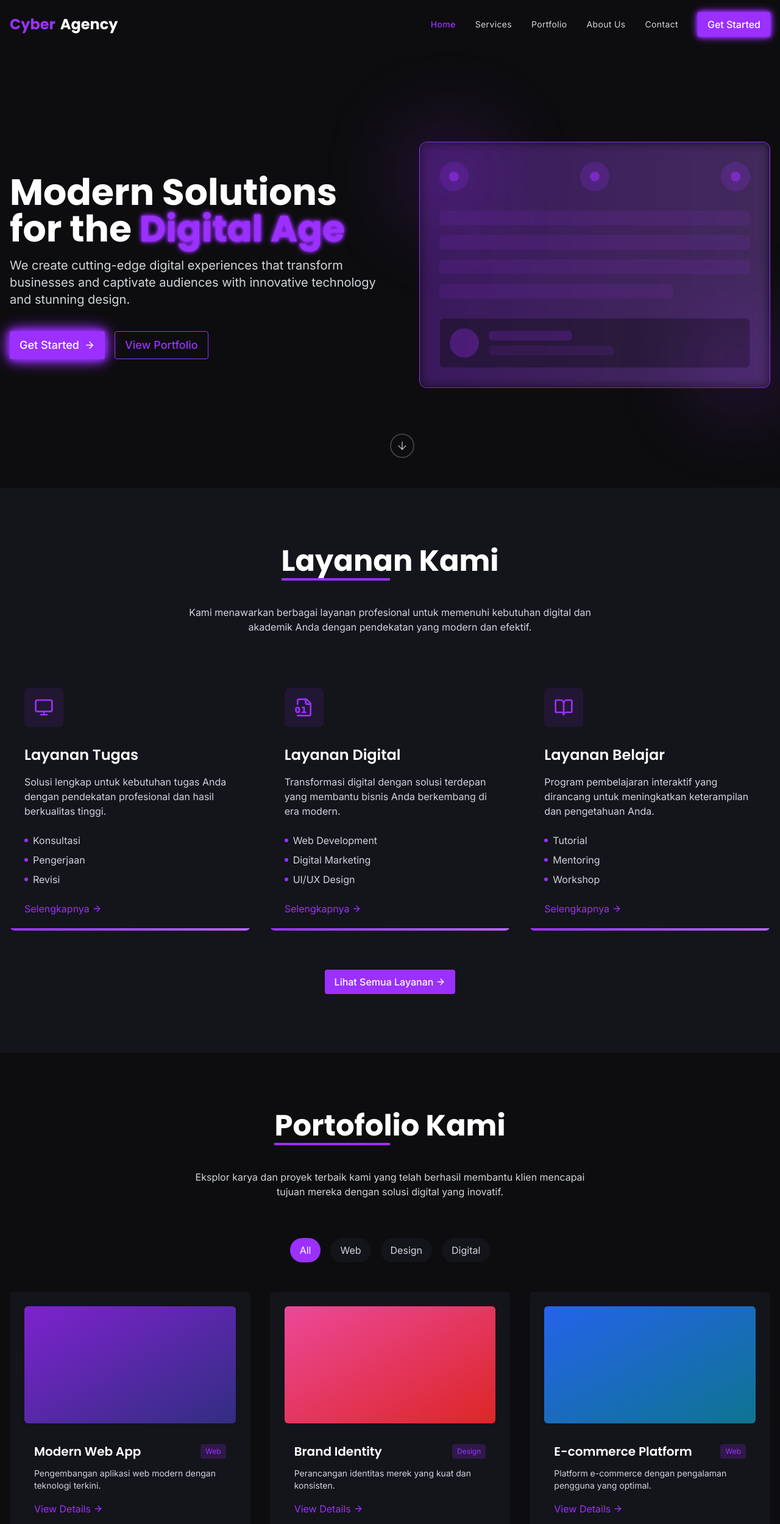
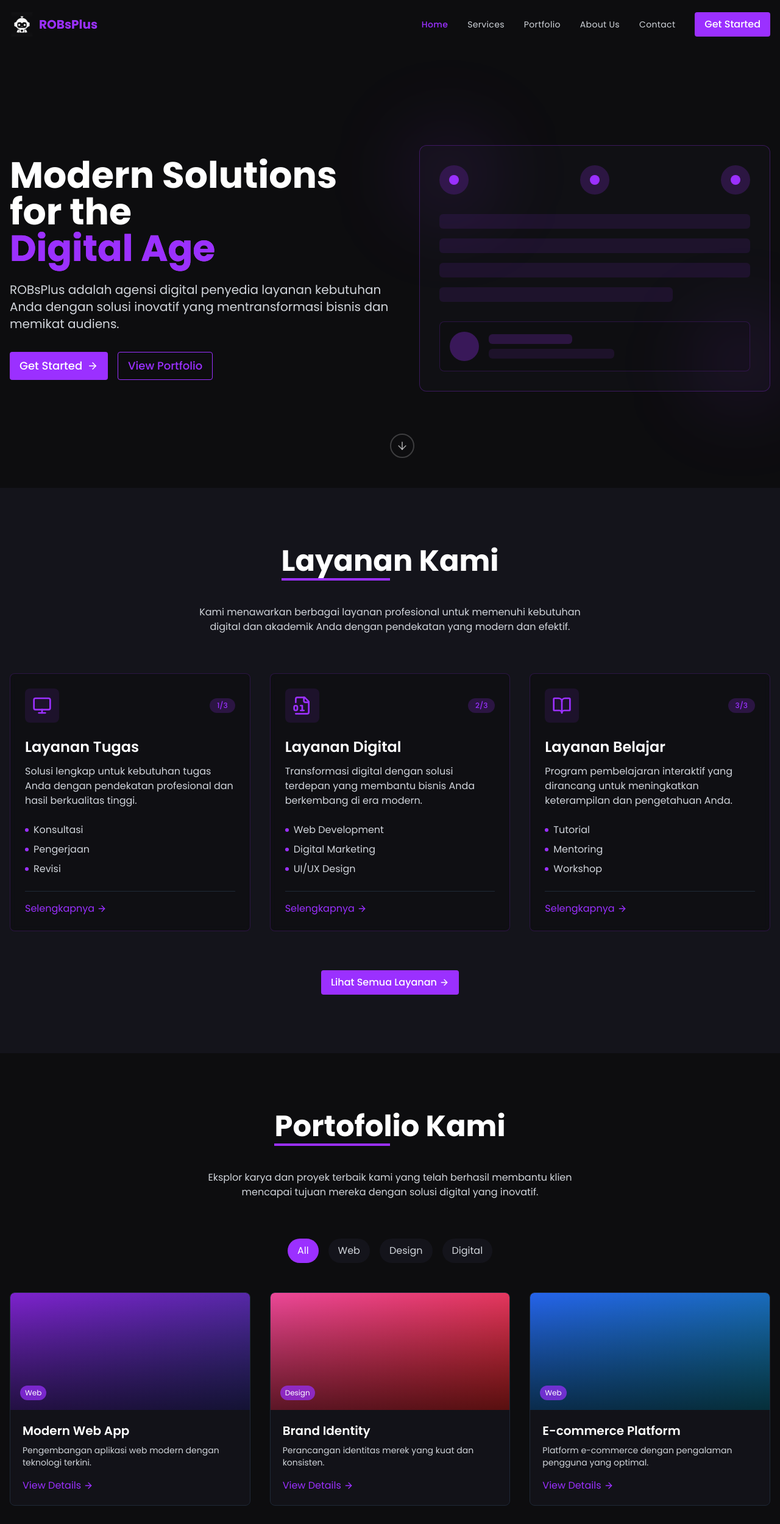
Before and after one commit to robinsyaifuddin/official-robsplus, a React (Vite) app: page / in a window 1280 px wide. Shown: the top 2499 px of the page at 61% size. Built offline with nearby package versions, Linux system fonts and the light colour scheme.

Commit message:
Refactor website UI/UX
Refactor website UI and UX to be more modern, elegant, and responsive. Add logo to navbar and use Poppins font throughout the website.

```diff
--- a/src/components/Hero.tsx
+++ b/src/components/Hero.tsx
@@ -8,18 +8,16 @@ const Hero = () => {
       <div className="container mx-auto px-4 z-10 pt-20">
         <div className="lg:flex lg:items-center">
           <div className="lg:w-1/2 mb-12 lg:mb-0">
-            <div className="animate-float">
-              <h1 className="text-4xl sm:text-5xl md:text-6xl font-bold mb-4 leading-tight">
-                <span className="text-white">Modern Solutions for the</span>
-                <span className="text-cyberpunk neon-glow"> Digital Age</span>
-              </h1>
-              <p className="text-lg md:text-xl text-gray-300 mb-8 max-w-2xl">
-                We create cutting-edge digital experiences that transform businesses and captivate audiences with innovative technology and stunning design.
-              </p>
-            </div>
+            <h1 className="text-4xl sm:text-5xl md:text-6xl font-bold mb-6 leading-tight">
+              <span className="text-white">Modern Solutions for the</span><br />
+              <span className="text-cyberpunk bg-clip-text bg-gradient-to-r from-cyberpunk to-cyberpunk-light">Digital Age</span>
+            </h1>
+            <p className="text-lg md:text-xl text-gray-300 mb-8 max-w-2xl">
+              ROBsPlus adalah agensi digital penyedia layanan kebutuhan Anda dengan solusi inovatif yang mentransformasi bisnis dan memikat audiens.
+            </p>
 
             <div className="flex flex-wrap gap-4">
-              <Link to="/contact" className="cyberpunk-button flex items-center gap-2 text-lg animate-glow">
+              <Link to="/contact" className="cyberpunk-button flex items-center gap-2 text-lg">
                 Get Started <ArrowRight size={18} />
               </Link>
               <Link to="/portfolio" className="bg-transparent border border-cyberpunk text-cyberpunk hover:bg-cyberpunk/10 font-medium py-2 px-4 rounded transition-all duration-300 text-lg">
@@ -30,11 +28,11 @@ const Hero = () => {
 
           <div className="lg:w-1/2 lg:pl-12">
             <div className="relative">
-              <div className="cyberpunk-border rounded-xl bg-dark-secondary/60 backdrop-blur-sm p-8 animate-float">
+              <div className="border border-cyberpunk/30 rounded-xl bg-dark-secondary/50 backdrop-blur-lg p-8 transition-all duration-500 hover:-translate-y-2">
                 <div className="flex justify-between mb-8">
                   {[1, 2, 3].map((num) => (
                     <div key={num} className="w-12 h-12 rounded-full bg-cyberpunk/20 flex items-center justify-center">
-                      <div className="w-4 h-4 rounded-full bg-cyberpunk animate-pulse"></div>
+                      <div className="w-4 h-4 rounded-full bg-cyberpunk"></div>
                     </div>
                   ))}
                 </div>
@@ -57,8 +55,8 @@ const Hero = () => {
                 </div>
               </div>
 
-              <div className="absolute -bottom-8 -right-8 w-40 h-40 bg-cyberpunk/20 rounded-full filter blur-3xl"></div>
-              <div className="absolute -top-8 -left-8 w-40 h-40 bg-cyberpunk/20 rounded-full filter blur-3xl"></div>
+              <div className="absolute -bottom-8 -right-8 w-40 h-40 bg-cyberpunk/10 rounded-full filter blur-3xl"></div>
+              <div className="absolute -top-8 -left-8 w-40 h-40 bg-cyberpunk/10 rounded-full filter blur-3xl"></div>
             </div>
           </div>
         </div>
--- a/src/components/Navbar.tsx
+++ b/src/components/Navbar.tsx
@@ -37,15 +37,20 @@ const Navbar = () => {
   return (
     <nav
       className={`fixed top-0 left-0 w-full z-50 transition-all duration-300 ${
-        scrolled ? 'bg-dark-secondary/80 backdrop-blur-md py-3 shadow-lg' : 'bg-transparent py-5'
+        scrolled ? 'bg-dark-secondary/90 backdrop-blur-md py-3 shadow-lg' : 'bg-transparent py-5'
       }`}
     >
       <div className="container mx-auto px-4 flex justify-between items-center">
         <Link
           to="/"
-          className="text-2xl font-bold font-poppins text-white flex items-center gap-2"
+          className="text-xl font-bold font-poppins text-white flex items-center gap-2"
         >
-          <span className="text-cyberpunk">Cyber</span>Agency
+          <img
+            src="/lovable-uploads/a67d8107-f890-4209-b488-428e15485798.png"
+            alt="ROBsPlus Logo"
+            className="h-10 w-auto"
+          />
+          <span className="text-cyberpunk">ROBsPlus</span>
         </Link>
 
         {/* Desktop Navigation */}
@@ -65,7 +70,7 @@ const Navbar = () => {
           ))}
           <Link
             to="/contact"
-            className="cyberpunk-button animate-glow"
+            className="cyberpunk-button"
           >
             Get Started
           </Link>
--- a/src/components/Portfolio.tsx
+++ b/src/components/Portfolio.tsx
@@ -69,7 +69,7 @@ const Portfolio = () => {
               className={`px-4 py-2 rounded-full transition-all duration-300 ${
                 activeCategory === category
                   ? 'bg-cyberpunk text-white'
-                  : 'bg-dark-secondary text-gray-300 hover:text-white'
+                  : 'bg-dark-secondary text-gray-300 hover:text-white hover:bg-dark-secondary/80'
               }`}
             >
               {category}
@@ -81,26 +81,26 @@ const Portfolio = () => {
           {filteredItems.map((item, index) => (
             <div
               key={index}
-              className="cyberpunk-card group overflow-hidden"
+              className="bg-dark-secondary/80 backdrop-blur-sm border border-gray-800 rounded-lg overflow-hidden transition-all duration-300 hover:-translate-y-2 hover:border-cyberpunk/30 group"
             >
-              <div className={`h-48 ${item.image} rounded-md mb-4 relative overflow-hidden group-hover:scale-105 transition-all duration-500`}>
-                <div className="absolute inset-0 bg-cyberpunk/0 group-hover:bg-cyberpunk/30 transition-all duration-300 flex items-center justify-center opacity-0 group-hover:opacity-100">
-                  <button className="bg-white text-dark p-2 rounded-full">
+              <div className={`h-48 ${item.image} rounded-t-md relative overflow-hidden`}>
+                <div className="absolute inset-0 bg-gradient-to-t from-black/60 to-transparent flex items-end p-4">
+                  <span className="px-2 py-1 text-xs rounded-full bg-cyberpunk/70 text-white">
+                    {item.category}
+                  </span>
+                </div>
+                <div className="absolute inset-0 bg-black/0 group-hover:bg-black/30 transition-all duration-300 flex items-center justify-center opacity-0 group-hover:opacity-100">
+                  <button className="bg-white text-dark p-3 rounded-full transform scale-0 group-hover:scale-100 transition-all duration-300">
                     <Eye size={20} />
                   </button>
                 </div>
               </div>
-              <div className="p-4">
-                <div className="flex justify-between items-center mb-3">
-                  <h3 className="text-xl font-semibold">{item.title}</h3>
-                  <span className="px-2 py-1 text-xs rounded bg-cyberpunk/20 text-cyberpunk">
-                    {item.category}
-                  </span>
-                </div>
+              <div className="p-5">
+                <h3 className="text-xl font-semibold mb-2">{item.title}</h3>
                 <p className="text-gray-300 text-sm mb-4">{item.description}</p>
                 <Link
                   to={`/portfolio/${index + 1}`}
-                  className="inline-flex items-center text-cyberpunk hover:underline transition-all group-hover:translate-x-1 duration-300"
+                  className="inline-flex items-center text-cyberpunk transition-all group-hover:translate-x-1 duration-300"
                 >
                   View Details <ArrowRight size={16} className="ml-1" />
                 </Link>
--- a/src/components/Services.tsx
+++ b/src/components/Services.tsx
@@ -38,29 +38,36 @@ const Services = () => {
           {services.map((service, index) => (
             <div
               key={index}
-              className="cyberpunk-card hover:translate-y-[-5px] transition-all duration-300 group"
+              className="bg-dark/60 backdrop-blur-sm border border-cyberpunk/20 rounded-lg p-6 transition-all duration-300 hover:-translate-y-2 hover:border-cyberpunk/50 group"
             >
-              <div className="p-4 bg-cyberpunk/10 inline-block rounded-lg mb-6">
+              <div className="flex justify-between items-center mb-6">
+                <div className="p-3 bg-cyberpunk/10 rounded-lg">
                   {service.icon}
                 </div>
-              <h3 className="text-2xl font-semibold mb-4">{service.title}</h3>
+                <span className="text-xs font-medium px-3 py-1 rounded-full bg-cyberpunk/20 text-cyberpunk">
+                  {index + 1}/3
+                </span>
+              </div>
+              <h3 className="text-2xl font-semibold mb-3">{service.title}</h3>
               <p className="text-gray-300 mb-6 line-clamp-3">{service.description}</p>
 
               <ul className="mb-6 space-y-2">
                 {service.features.map((feature, idx) => (
                   <li key={idx} className="flex items-center text-gray-300">
-                    <span className="w-1.5 h-1.5 bg-cyberpunk rounded-full mr-2"></span>
+                    <div className="w-1.5 h-1.5 bg-cyberpunk rounded-full mr-2"></div>
                     {feature}
                   </li>
                 ))}
               </ul>
 
+              <div className="pt-4 border-t border-gray-800 mt-auto">
                 <Link
                   to={`/services#${service.title.toLowerCase().replace(/\s+/g, '-')}`}
-                className="inline-flex items-center text-cyberpunk hover:underline transition-all group-hover:translate-x-1 duration-300"
+                  className="inline-flex items-center text-cyberpunk transition-all group-hover:translate-x-1 duration-300"
                 >
                   Selengkapnya <ArrowRight size={16} className="ml-1" />
                 </Link>
+              </div>
             </div>
           ))}
         </div>
--- a/src/index.css
+++ b/src/index.css
@@ -1,5 +1,5 @@
 
-@import url('https://fonts.googleapis.com/css2?family=Poppins:wght@300;400;500;600;700&family=Inter:wght@300;400;500;600&display=swap');
+@import url('https://fonts.googleapis.com/css2?family=Poppins:wght@300;400;500;600;700&display=swap');
 
 @tailwind base;
 @tailwind components;
@@ -43,7 +43,7 @@
   }
 
   body {
-    @apply bg-dark text-white font-inter;
+    @apply bg-dark text-white font-poppins;
   }
 
   h1, h2, h3, h4, h5, h6 {
@@ -58,13 +58,13 @@
 
   .cyberpunk-border::before {
     content: '';
-    @apply absolute inset-0 bg-gradient-to-r from-cyberpunk to-cyberpunk-light opacity-30;
-    filter: blur(8px);
+    @apply absolute inset-0 bg-gradient-to-r from-cyberpunk to-cyberpunk-light opacity-20;
+    filter: blur(6px);
     z-index: -1;
   }
 
   .cyberpunk-card {
-    @apply relative bg-dark-secondary rounded-lg p-6 overflow-hidden;
+    @apply relative bg-dark-secondary rounded-lg p-6 overflow-hidden transition-transform duration-300 hover:-translate-y-1;
   }
 
   .cyberpunk-card::after {
@@ -77,10 +77,8 @@
     @apply relative bg-cyberpunk hover:bg-cyberpunk-light text-white font-medium py-2 px-4 rounded transition-all duration-300 overflow-hidden;
   }
 
-  .cyberpunk-button::before {
-    content: '';
-    @apply absolute inset-0 bg-gradient-to-r from-cyberpunk to-cyberpunk-light opacity-0 hover:opacity-20 transition-all duration-300;
-    z-index: -1;
+  .cyberpunk-button:hover {
+    @apply translate-y-[-2px];
   }
 
   .section-padding {
@@ -95,10 +93,6 @@
     content: '';
     @apply absolute -bottom-2 left-0 h-1 bg-cyberpunk w-1/2;
   }
-
-  .neon-glow {
-    text-shadow: 0 0 5px #9B30FF, 0 0 10px #9B30FF;
-  }
 }
 
 .canvas-container {
```
Also changed, not shown: src/components/About.tsx (+7 -7 lines), public/lovable-uploads/a67d8107-f890-4209-b488-428e15485798.png (added). Lines whose indentation alone changed are shown as unchanged.
